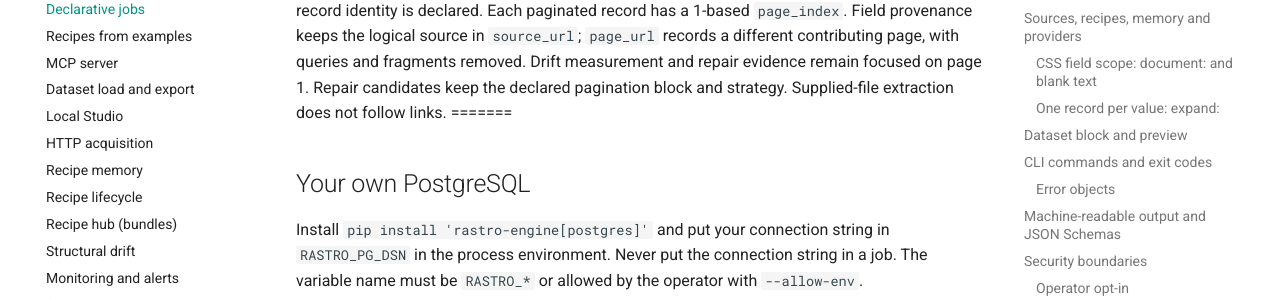
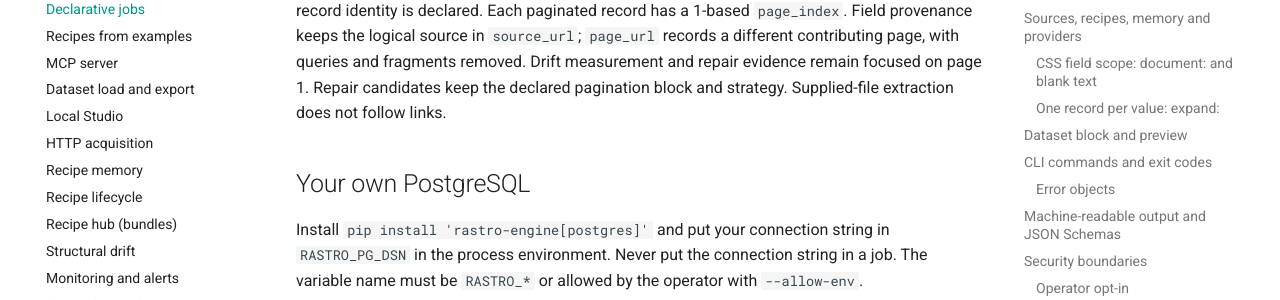
Before and after one commit to rave-vipx/rastro, an MkDocs documentation site: the page built from docs/jobs.md, in a window 1280 px wide and 900 px high, scrolled down 13338 px. Shown: the part 234-534 px from the top of the window. Built offline with MkDocs 1.6.1 and Material for MkDocs 9.7.7, drawn with Linux system fonts in a browser that asks for light colours; comment, search, counter and statistics services are not loaded; part of the change alters nothing that is shown.

Commit message:
docs(jobs): resolve merge markers, keep PostgreSQL and Pagination sections

```diff
--- a/docs/jobs.md
+++ b/docs/jobs.md
@@ -496,7 +496,7 @@ source in `source_url`; `page_url` records a different contributing page, with q
 and fragments removed. Drift measurement and repair evidence remain focused on
 page 1. Repair candidates keep the declared pagination block and strategy.
 Supplied-file extraction does not follow links.
-=======
+
 ## Your own PostgreSQL
 
 Install `pip install 'rastro-engine[postgres]'` and put your connection string in
@@ -570,4 +570,3 @@ This backend is supported by job loading and the job-aware CLI health, maintenan
 and repair flows. Studio dataset views and MCP `drift_status` support SQLite only and refuse a
 PostgreSQL job with an explicit error rather than showing empty data;
 use SQL for PostgreSQL dataset queries in this release.
->>>>>>> origin/dev
```
